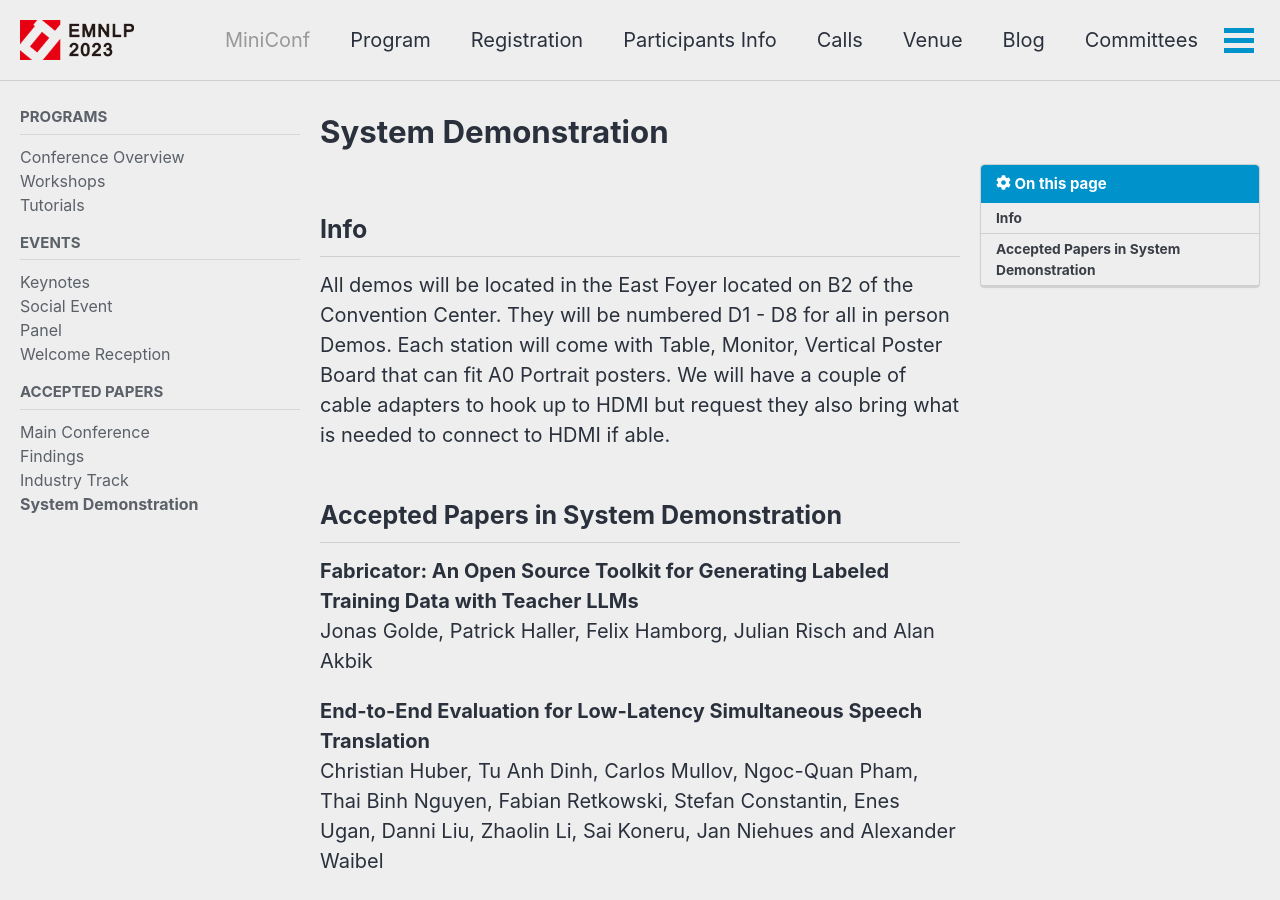
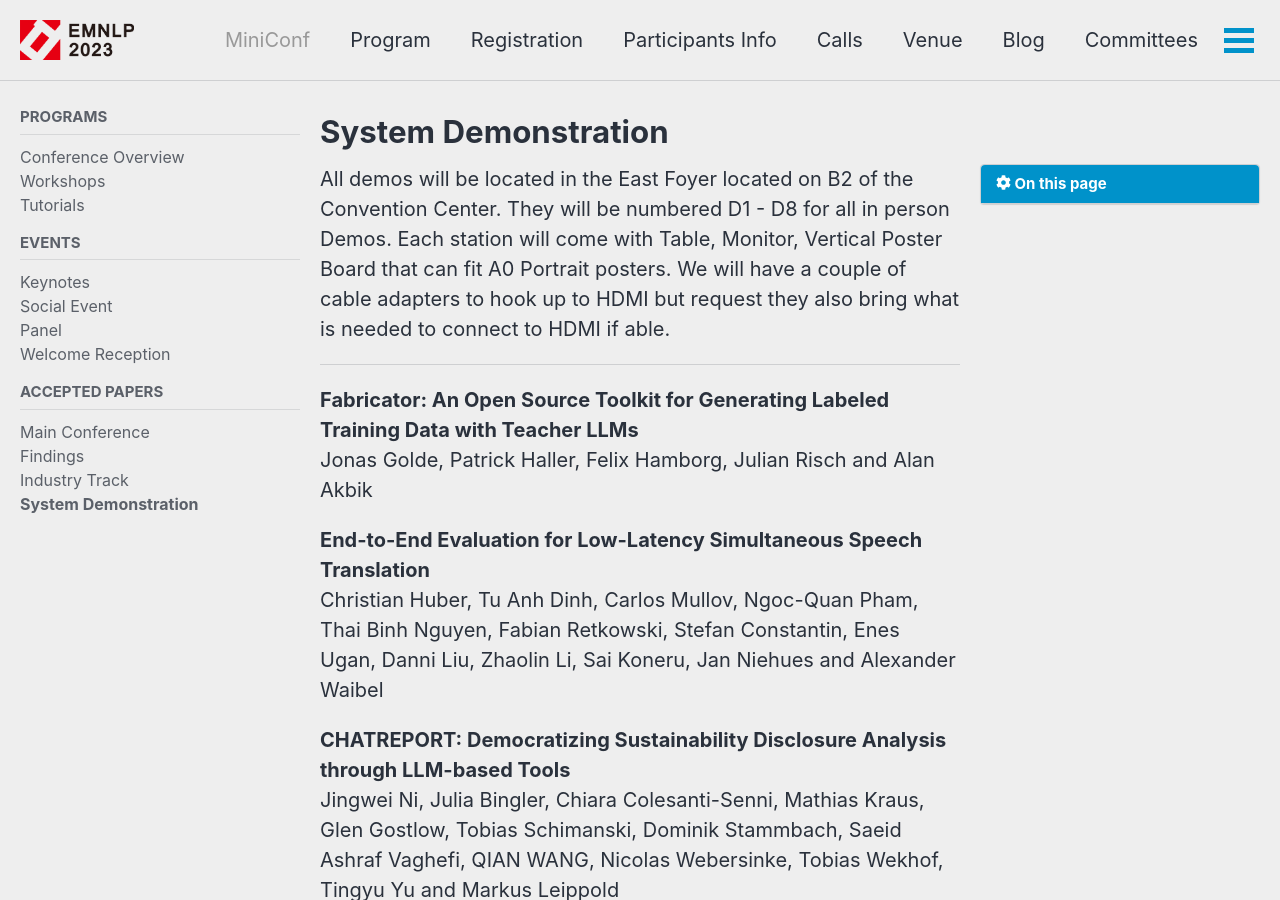
Before and after one commit to acl-org/emnlp-2023, a Jekyll site: the page built from _pages/program/demo.md, in a window 1280 px wide and 900 px high. Built offline with Jekyll 4.4.1, drawn with Linux system fonts in a browser that asks for light colours; cached includes are drawn as plain includes; nearby versions of some CDN libraries.

Commit message:
Update demo.md

```diff
--- a/_pages/program/demo.md
+++ b/_pages/program/demo.md
@@ -11,13 +11,10 @@ sidebar:
 ---
 
 
-Info
----
 
 All demos will be located in the East Foyer located on B2 of the Convention Center. They will be numbered D1 - D8 for all in person Demos. Each station will come with Table, Monitor, Vertical Poster Board that can fit A0 Portrait posters. We will have a couple of cable adapters to hook up to HDMI but request they also bring what is needed to connect to HDMI if able.
 
 
-Accepted Papers in System Demonstration
 ---
 
 **Fabricator: An Open Source Toolkit for Generating Labeled Training Data with Teacher LLMs** <br/> Jonas Golde, Patrick Haller, Felix Hamborg, Julian Risch and Alan Akbik
```
